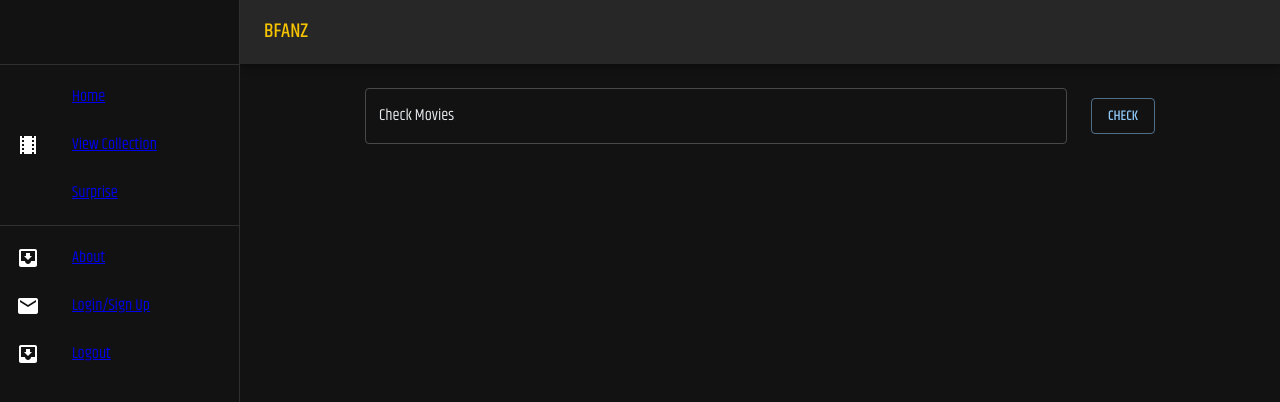
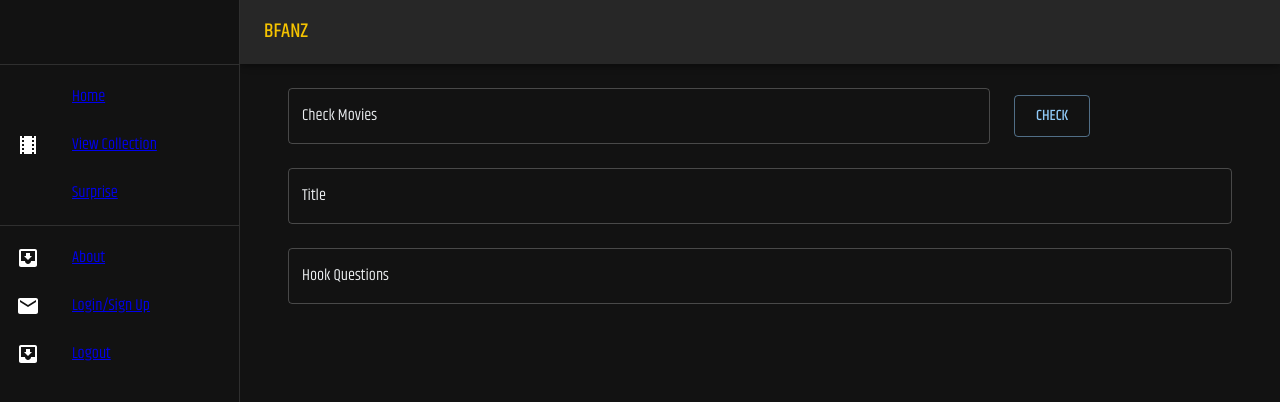
Before and after one commit to WilliamCrownover/bfanz, a React (Create React App) app in the folder client/: page /AddMovie in a window 1280 px wide. Shown: the top 402 px of the page. Built offline with nearby package versions, Linux system fonts and the light colour scheme.

Commit message:
added a Title, Hook Questions text bars

```diff
--- a/client/src/pages/AddMovie.js
+++ b/client/src/pages/AddMovie.js
@@ -15,10 +15,16 @@ const AddMovie = () => {
                 spacing={{ xs: 2, md: 3 }}
             >
                 <Grid item xs={9}>
-                    <SearchBar label="Check Movies"/>
+                    <SearchBar label="Check Movies" />
                 </Grid>
-                <Grid item xs='auto'>
-                    <Button variant='outlined'> Check </Button>
+                <Grid item xs={3}>
+                    <Button size="large" variant='outlined'> Check </Button>
+                </Grid>
+                <Grid item xs={12}>
+                    <SearchBar label="Title" />
+                </Grid>
+                <Grid item xs={12}>
+                    <SearchBar label="Hook Questions" />
                 </Grid>
             </Grid>
         </Container>
```
